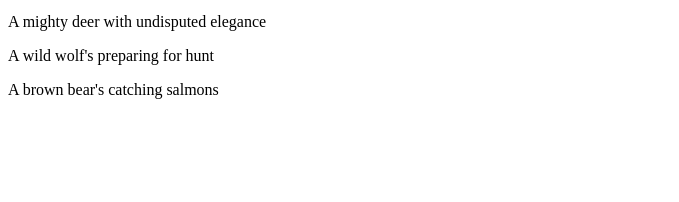
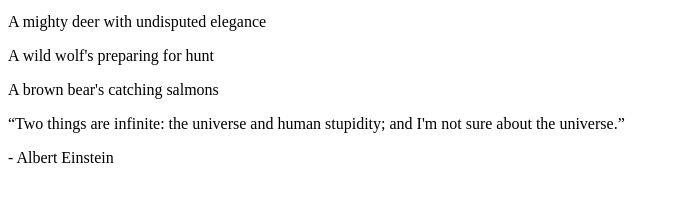
Before and after one commit to NightSky-Web/First-webpage, a plain HTML site: page index.html in a window 1280 px wide. Shown: the part 594-796 px from the top of the page, without its empty margins (0-679 px from the left). Drawn offline with Linux system fonts and the light colour scheme.

Commit message:
Add alarm window with some text

```diff
--- a/index.html
+++ b/index.html
@@ -30,6 +30,9 @@
         <p>A wild wolf's preparing for hunt</p>
         <p>A brown bear's catching salmons</p>
     </div>
-
+    <div class="quote">
+        <p>“Two things are infinite: the universe and human stupidity; and I'm not sure about the universe.”</p>
+        <p>- Albert Einstein</p>
+    </div>
 </body>
 </html>
```
